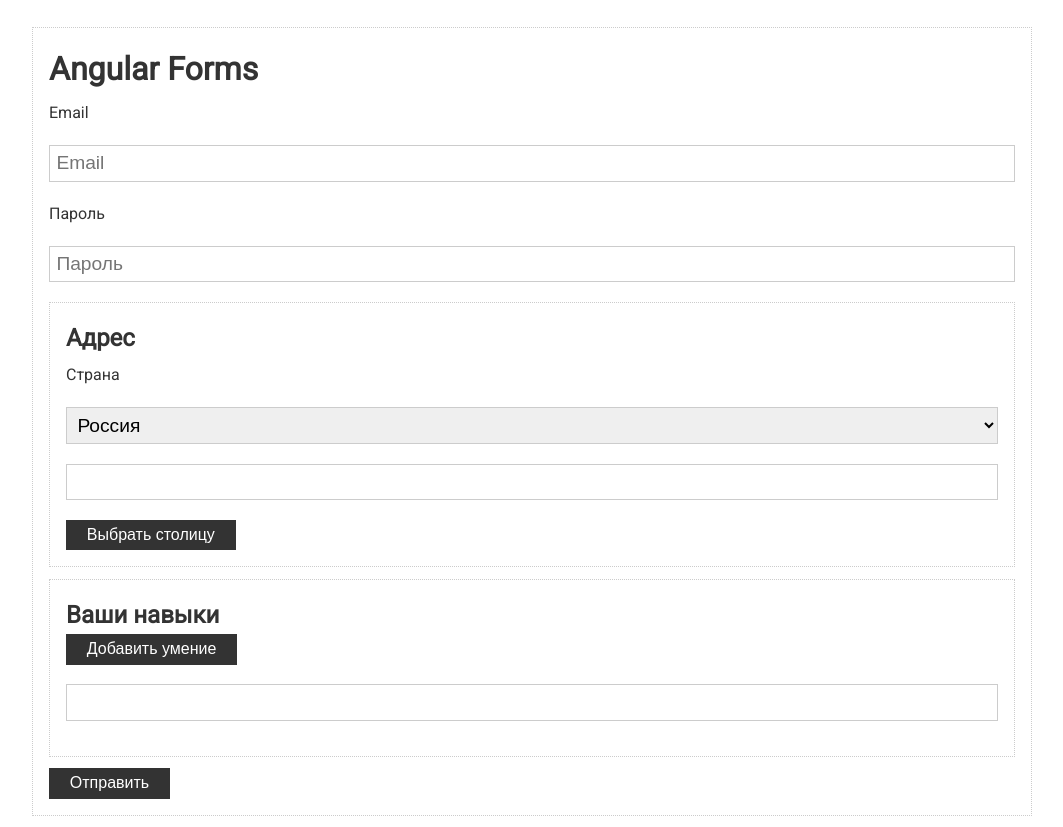
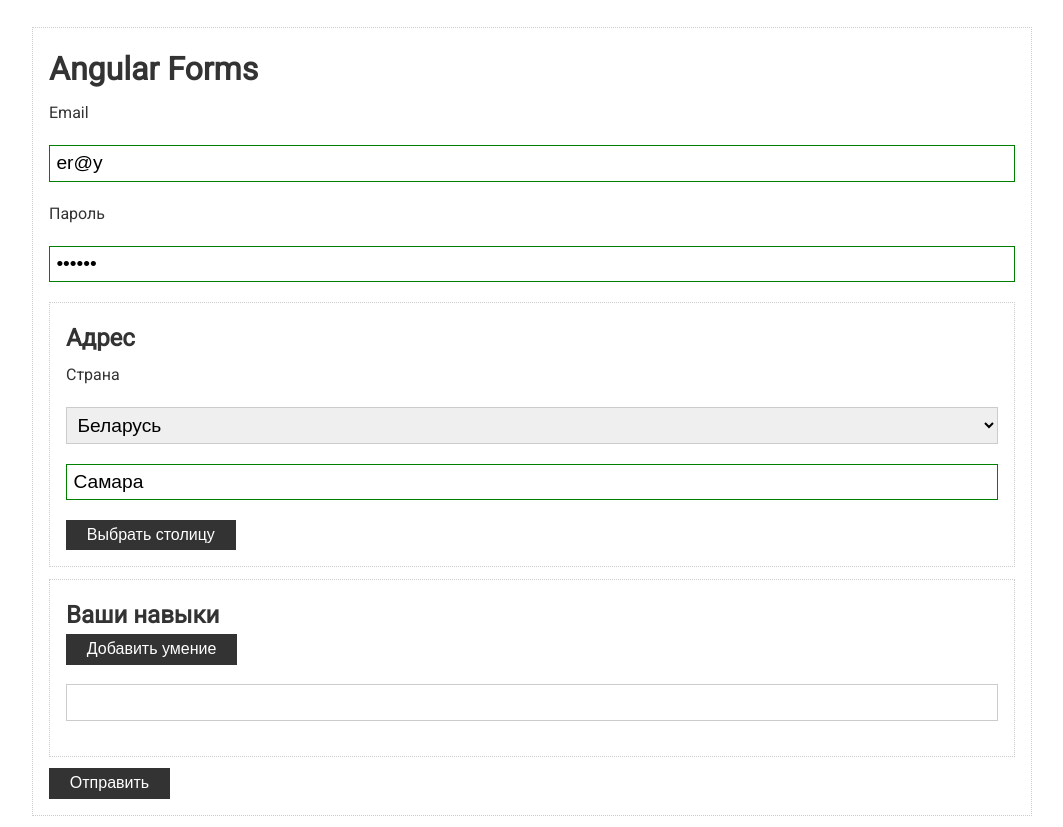
Before and after one commit to korn33/myAngular, an Angular app: page / in a window 1280 px wide. Shown: the whole page, without its empty margins (108-1171 px from the left). Built offline with nearby package versions, Linux system fonts and the light colour scheme.

Commit message:
added group

```diff
--- a/src/app/app.component.html
+++ b/src/app/app.component.html
@@ -27,13 +27,13 @@
       </div>
     </div>
 
-    <div class="card">
+    <div class="card" formGroupName="address">
       <h2>Адрес</h2>
 
       <div class="form-control">
         <label>Страна</label>
 
-        <select>
+        <select formControlName="country">
           <option value="ru">Россия</option>
           <option value="ua">Украина</option>
           <option value="by">Беларусь</option>
@@ -41,7 +41,7 @@
       </div>
 
       <div class="form-control">
-        <input type="text">
+        <input type="text" formControlName="city">
       </div>
 
       <button class="btn" type="button">Выбрать столицу</button>
--- a/src/app/app.component.ts
+++ b/src/app/app.component.ts
@@ -11,14 +11,18 @@ export class AppComponent implements OnInit {
 
     ngOnInit(): void {
         this.form = new FormGroup({
-            email: new FormControl('', [Validators.email, Validators.required]),
-            password: new FormControl('', [Validators.required, Validators.minLength(6)])
+            email: new FormControl('er@y', [Validators.email, Validators.required]),
+            password: new FormControl('123455', [Validators.required, Validators.minLength(6)]),
+            address: new FormGroup({
+                country: new FormControl('by'),
+                city: new FormControl('Самара', [Validators.required])
+            })
         })
     }
 
     submit() {
         if (this.form.valid) {
-            console.log('yo! form: ', this.form);
+            // console.log('yo! form: ', this.form);
             console.log('controls: ', this.form.value);
         }
     }
```
